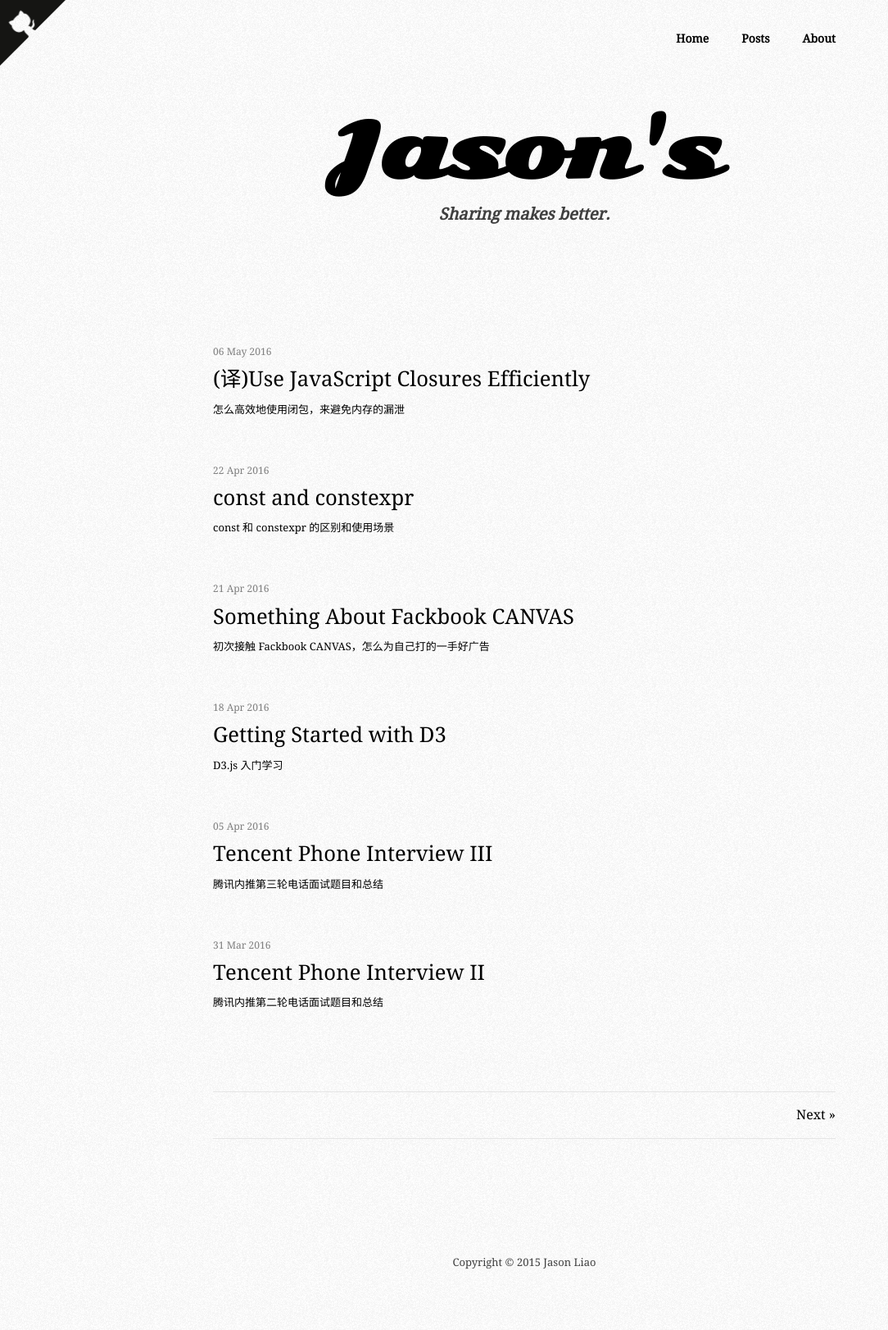
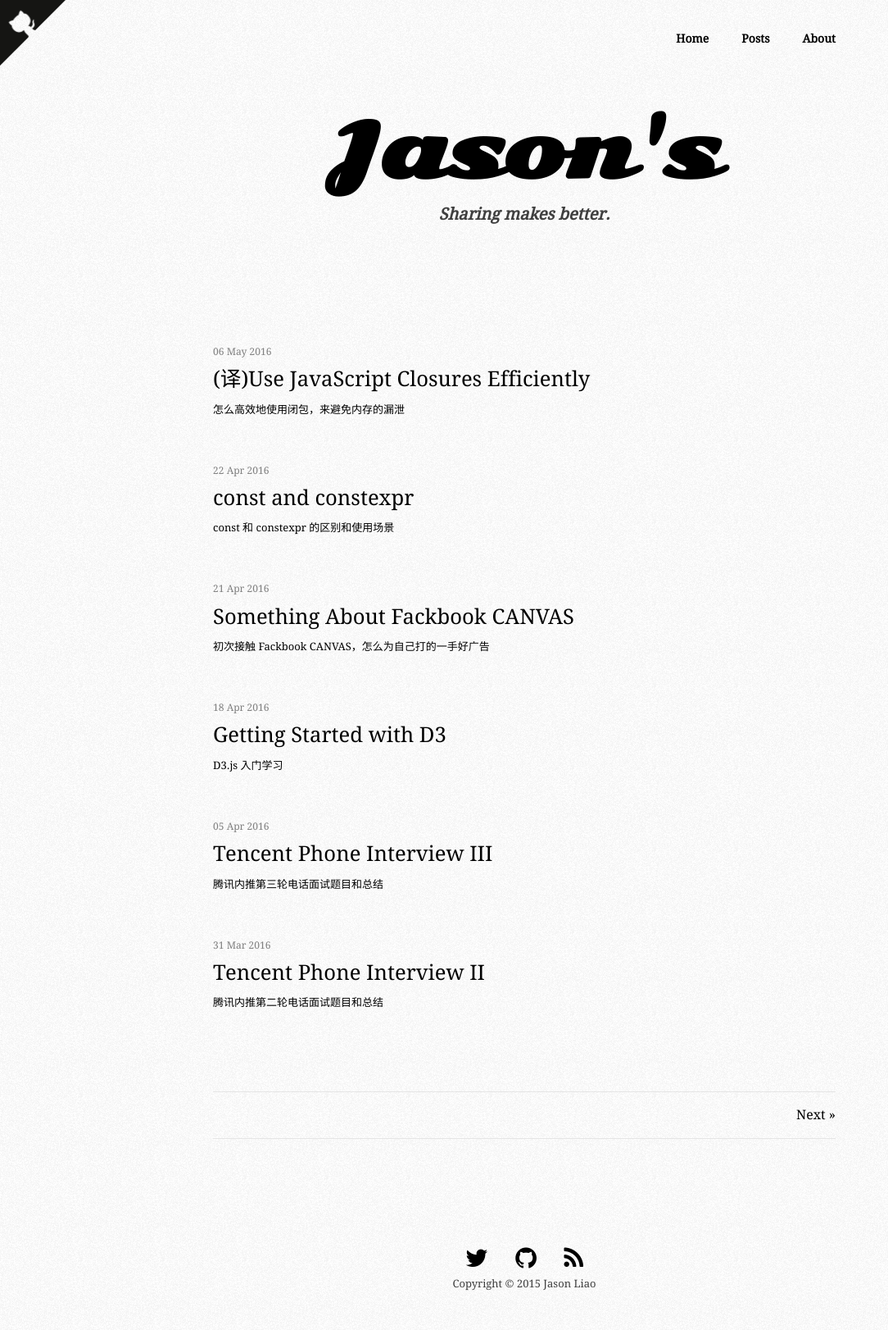
Before and after one commit to jasonliao/jasonliao.github.io, a Jekyll site: the page built from index.html, in a window 1280 px wide. Shown: the whole page at 82% size, without its empty margins (0-1084 px from the left). Built offline with Jekyll 4.4.1, drawn with Linux system fonts in a browser that asks for light colours; nearby versions of some CDN libraries; the list of posts is cut into pages by our own code; a style sheet for code colours, icons or effects is not loaded; before the commit the page ends 1596 px from its top, so only the background shows below that.

Commit message:
update style

```diff
--- a/_includes/footer.html
+++ b/_includes/footer.html
@@ -1,8 +1,8 @@
 <div class="area-footer">
   <div class="mod-social">
-    <a href="https://twitter.com/JasonLiao94" target="_blank"><span class="socicon socicon-twitter"></span></a>
-    <a href="https://github.com/L-movingon" target="_blank"><span class="socicon socicon-github"></span></a>
-    <a href="https://l-movingon.github.io/feed.xml" target="_blank"><span class="socicon socicon-rss"></span></a>
+    <a href="https://twitter.com/JasonLiao94" target="_blank"><i class="fa fa-twitter"></i></a>
+    <a href="https://github.com/L-movingon" target="_blank"><i class="fa fa-github"></i></a>
+    <a href="https://l-movingon.github.io/feed.xml" target="_blank"><i class="fa fa-rss"></i></a>
   </div>
   <div class="mod-footer">
     <p><small>Copyright &#xA9; 2015 Jason Liao</small></p>
--- a/_includes/head.html
+++ b/_includes/head.html
@@ -4,6 +4,6 @@
   <link rel="icon" href="/assets/images/favicon.ico" type="image/x-icon" />
   <link rel="shortcut icon" href="/assets/images/favicon.ico" type="image/x-icon" />
   <link href="/assets/stylesheets/style.min.css" rel="stylesheet" />
+  <link href="//cdn.bootcss.com/font-awesome/4.6.3/css/font-awesome.min.css" rel="stylesheet">
   <link rel="alternate" type="application/rss+xml" title="Jason's RSS" href="/feed.xml" />
-  <link href="//file.myfontastic.com/n6vo44Re5QaWo8oCKShBs7/icons.css" rel="stylesheet" />
 </head>
--- a/assets/stylesheets/footer.css
+++ b/assets/stylesheets/footer.css
@@ -10,11 +10,9 @@
   font-size: 100%;
 }
 
-.socicon {
-  font-family: 'socicon' !important;
-  font-size: 25px;
+.fa {
+  font-size: 30px !important;
   margin: 10px 15px;
-  display: inline-block;
 }
 
 .mod-social {
```
Also changed, not shown: assets/stylesheets/style.min.css.
